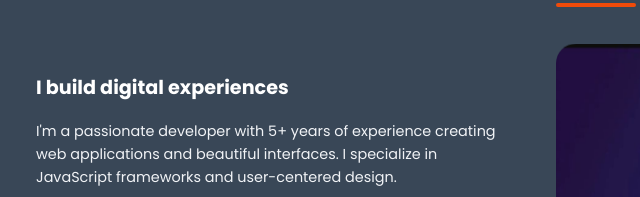
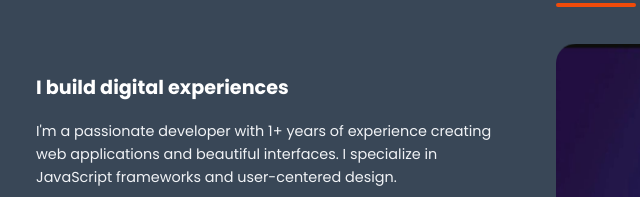
Before and after one commit to Saikyawhtayaung/sai-website, a plain HTML site: page index.html in a window 1280 px wide. Shown: the part 951-1148 px from the top of the page, 44-684 px from the left. Drawn offline with Linux system fonts and the light colour scheme.

Commit message:
Update index.html

```diff
--- a/index.html
+++ b/index.html
@@ -120,7 +120,7 @@
             <div class="about-content">
                 <div class="about-text">
                     <h3>I build digital experiences</h3>
-                    <p>I'm a passionate developer with 5+ years of experience creating web applications and beautiful interfaces. I specialize in JavaScript frameworks and user-centered design.</p>
+                    <p>I'm a passionate developer with 1+ years of experience creating web applications and beautiful interfaces. I specialize in JavaScript frameworks and user-centered design.</p>
                     <p>My approach combines technical expertise with creative problem-solving to deliver exceptional digital products.</p>
 
                     <div class="skills-list">
```
